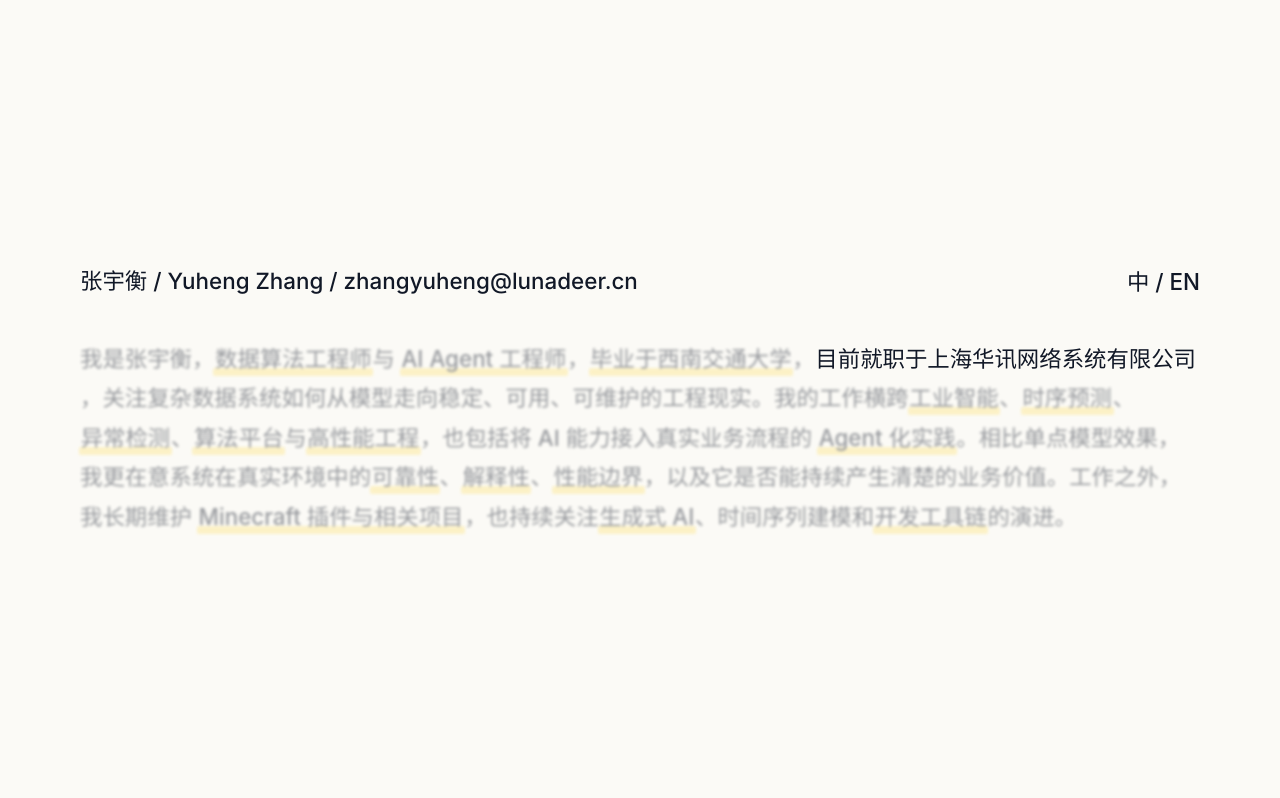
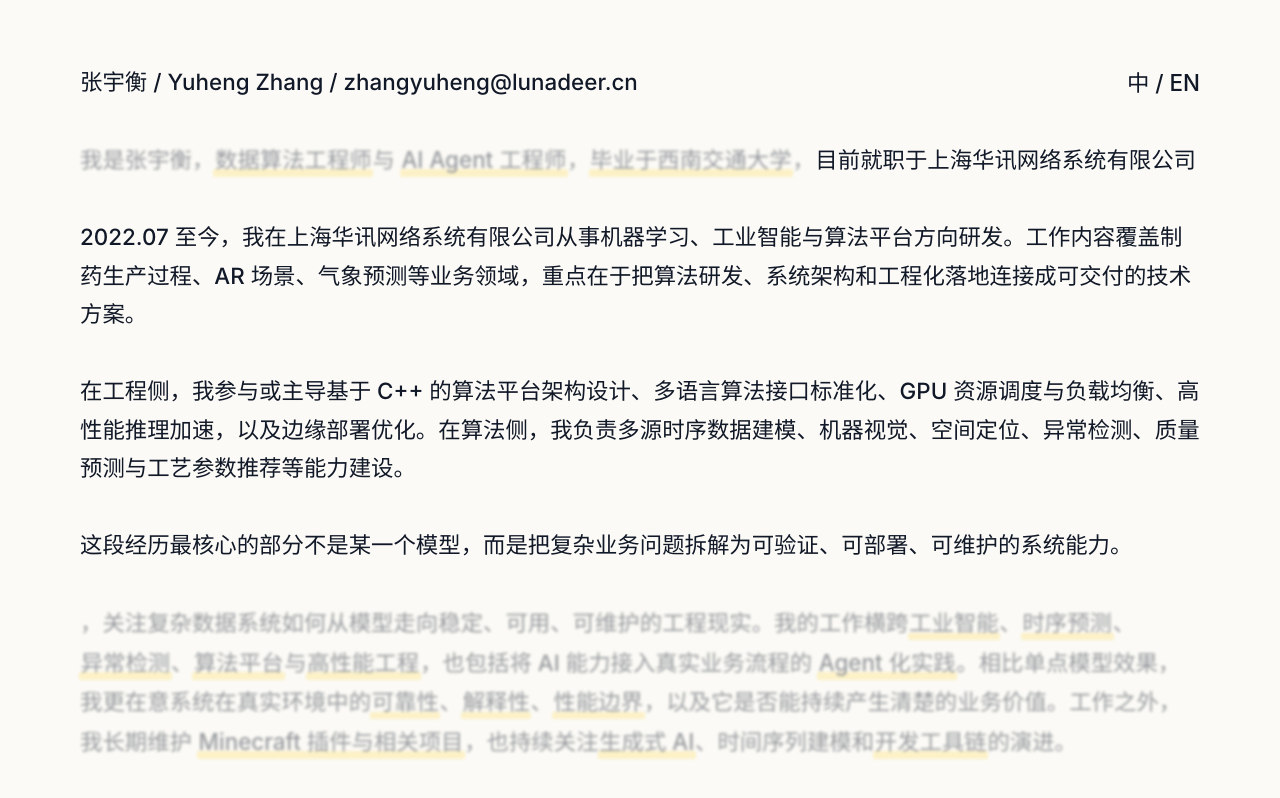
Before and after one commit to ColdeZhang/ZhangYuheng, a React (Vite) app: page / in a window 1280 px wide. Both pictures are taken after a click on the button "目前就职于上海华讯网络系统有限公司". Shown: the top 798 px of the page. Built offline with nearby package versions, Linux system fonts and the light colour scheme.

Commit message:
feat: add text cross-section expansions

```diff
--- /dev/null
+++ b/src/components/ExpansionContent.tsx
@@ -0,0 +1,16 @@
+type ExpansionContentProps = {
+  paragraphs: string[];
+  id: string;
+};
+
+export function ExpansionContent({ paragraphs, id }: ExpansionContentProps) {
+  return (
+    <span className="cross-section" id={id} role="region" aria-live="polite">
+      {paragraphs.map((paragraph) => (
+        <span className="cross-section-paragraph" key={paragraph}>
+          {paragraph}
+        </span>
+      ))}
+    </span>
+  );
+}
--- a/src/components/InteractiveParagraph.tsx
+++ b/src/components/InteractiveParagraph.tsx
@@ -1,5 +1,6 @@
 import type { KeywordId, Locale, TextSegment } from '../content/homepageContent';
 import { homepageContent } from '../content/homepageContent';
+import { ExpansionContent } from './ExpansionContent';
 import { KeywordText } from './KeywordText';
 
 type InteractiveParagraphProps = {
@@ -29,18 +30,23 @@ export function InteractiveParagraph({
         const keyword = homepageContent.keywords[segment.keywordId];
         const active = activeKeyword === segment.keywordId;
         const defocused = Boolean(activeKeyword) && !active;
+        const expansionId = `expansion-${segment.keywordId}`;
 
         return (
-          <span key={segment.keywordId} className="keyword-wrap">
+          <span key={`${segment.keywordId}-${index}`} className="keyword-wrap">
             <KeywordText
               id={segment.keywordId}
               text={segment.text}
               active={active}
               defocused={defocused}
               onToggle={onToggleKeyword}
+              controls={keyword.mode === 'crossSection' ? expansionId : undefined}
             />
             {active && keyword.mode === 'inline' ? (
               <span className="inline-rewrite"> {keyword.content[locale][0]}</span>
+            ) : null}
+            {active && keyword.mode === 'crossSection' ? (
+              <ExpansionContent id={expansionId} paragraphs={keyword.content[locale]} />
             ) : null}
           </span>
         );
--- a/src/components/KeywordText.tsx
+++ b/src/components/KeywordText.tsx
@@ -5,10 +5,11 @@ type KeywordTextProps = {
   text: string;
   active: boolean;
   defocused: boolean;
+  controls?: string;
   onToggle: (id: KeywordId) => void;
 };
 
-export function KeywordText({ id, text, active, defocused, onToggle }: KeywordTextProps) {
+export function KeywordText({ id, text, active, defocused, controls, onToggle }: KeywordTextProps) {
   return (
     <button
       type="button"
@@ -17,6 +18,7 @@ export function KeywordText({ id, text, active, defocused, onToggle }: KeywordTe
       data-defocused={defocused}
       onClick={() => onToggle(id)}
       aria-expanded={active}
+      aria-controls={controls}
       aria-label={text}
     >
       {text}
--- a/src/styles.css
+++ b/src/styles.css
@@ -117,6 +117,25 @@ a {
   animation: text-arrive 260ms ease both;
 }
 
+.keyword-wrap {
+  display: inline;
+}
+
+.cross-section {
+  display: block;
+  margin: 1.72em 0;
+  animation: cross-section-open 360ms cubic-bezier(0.2, 0.8, 0.2, 1) both;
+}
+
+.cross-section-paragraph {
+  display: block;
+  margin: 0 0 1.72em;
+}
+
+.cross-section-paragraph:last-child {
+  margin-bottom: 0;
+}
+
 @keyframes text-arrive {
   from {
     opacity: 0;
@@ -124,6 +143,19 @@ a {
   }
   to {
     opacity: 1;
+    filter: blur(0);
+  }
+}
+
+@keyframes cross-section-open {
+  from {
+    opacity: 0;
+    transform: translateY(-0.28em);
+    filter: blur(0.12em);
+  }
+  to {
+    opacity: 1;
+    transform: translateY(0);
     filter: blur(0);
   }
 }
```
Also changed, not shown: 1 other file (tests, documents, lock files or other folders).
